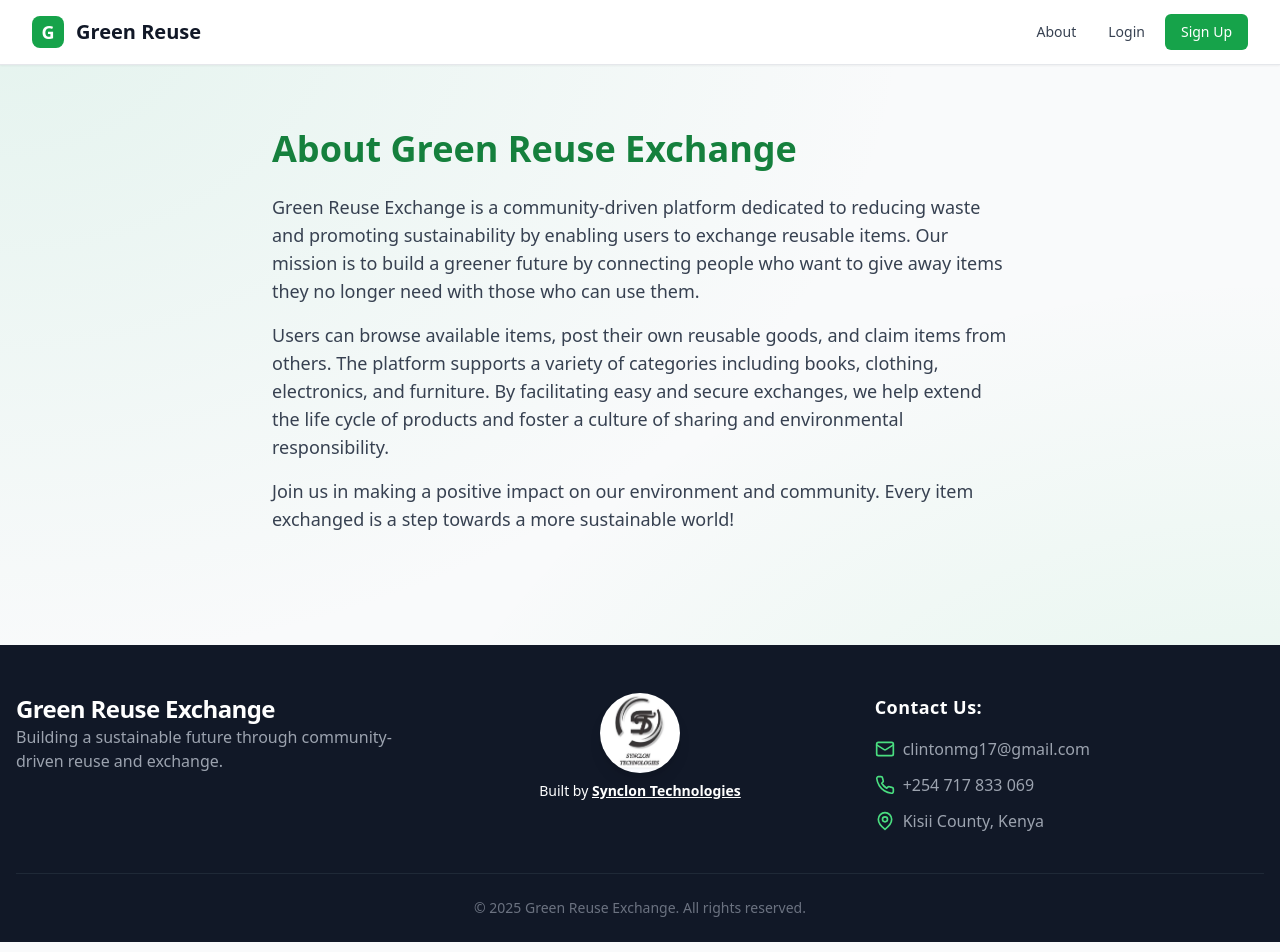
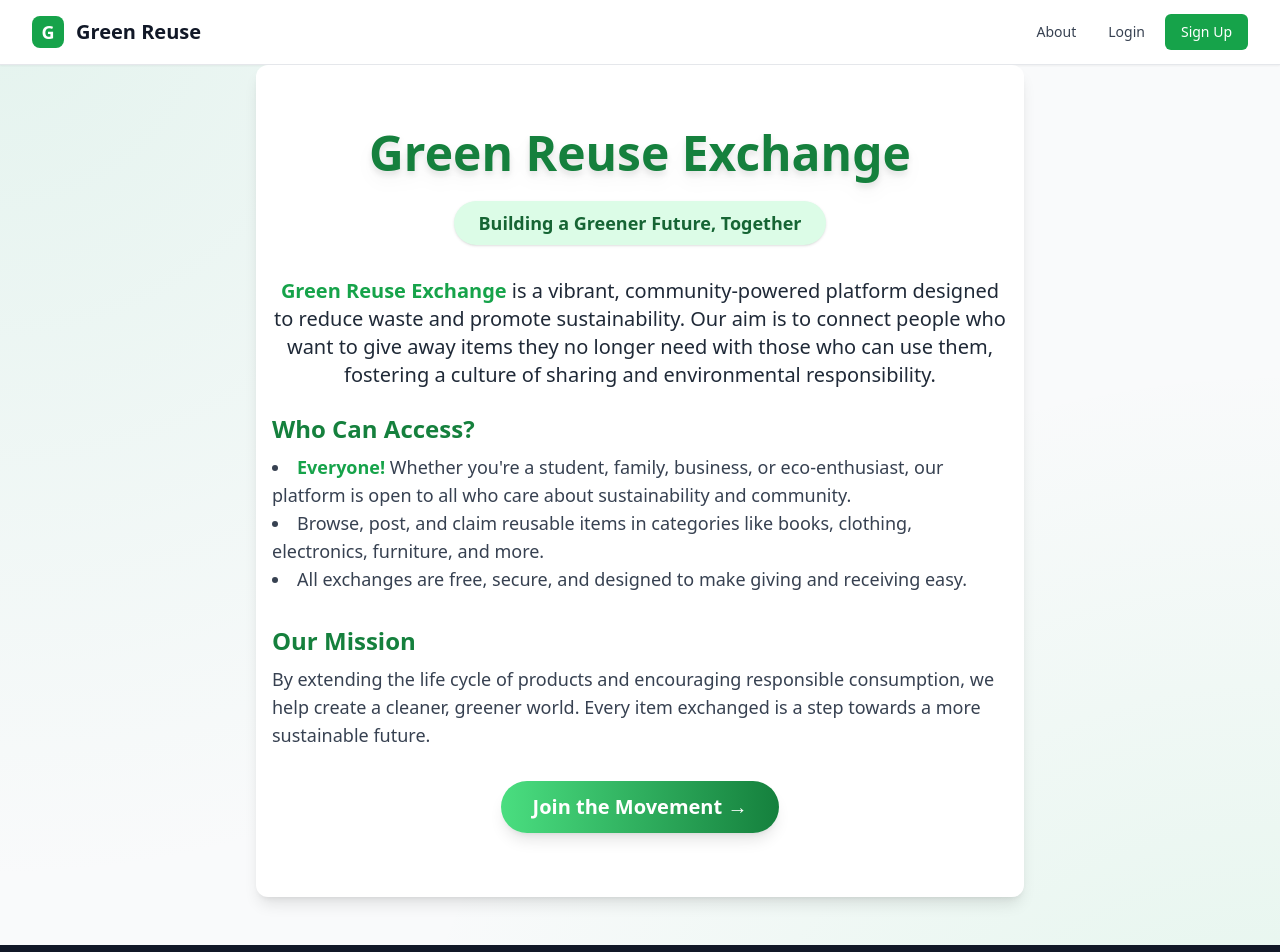
Before and after one commit to Clint0n5-i/green-reuse-exchange-frontend, a React (Vite) app: page /about in a window 1280 px wide. Shown: the top 952 px of the page. Built offline with nearby package versions, Linux system fonts and the light colour scheme; no server answers.

Commit message:
green frontend new

```diff
--- a/src/pages/About.jsx
+++ b/src/pages/About.jsx
@@ -1,18 +1,51 @@
+
 import React from 'react';
+import { useNavigate } from 'react-router-dom';
+import { useAuth } from '../contexts/AuthContext';
 
-const About = () => (
-  <div className="max-w-3xl mx-auto py-16 px-4">
-    <h1 className="text-4xl font-bold mb-6 text-green-700">About Green Reuse Exchange</h1>
-    <p className="text-lg text-gray-700 mb-4">
-      Green Reuse Exchange is a community-driven platform dedicated to reducing waste and promoting sustainability by enabling users to exchange reusable items. Our mission is to build a greener future by connecting people who want to give away items they no longer need with those who can use them.
+const About = () => {
+  const navigate = useNavigate();
+  const { user } = useAuth();
+  const handleJoinClick = () => {
+    if (!user) {
+      navigate('/signup');
+    }
+  };
+  return (
+    <div className="max-w-3xl mx-auto py-16 px-4 bg-white rounded-xl shadow-lg">
+    <h1 className="text-5xl font-extrabold mb-6 text-green-700 text-center drop-shadow-lg">Green Reuse Exchange</h1>
+    <div className="flex justify-center mb-8">
+      <span className="inline-block px-6 py-2 bg-green-100 text-green-800 rounded-full font-semibold text-lg shadow">Building a Greener Future, Together</span>
+    </div>
+    <p className="text-xl text-gray-800 mb-6 text-center">
+      <span className="font-bold text-green-600">Green Reuse Exchange</span> is a vibrant, community-powered platform designed to reduce waste and promote sustainability. Our aim is to connect people who want to give away items they no longer need with those who can use them, fostering a culture of sharing and environmental responsibility.
     </p>
-    <p className="text-lg text-gray-700 mb-4">
-      Users can browse available items, post their own reusable goods, and claim items from others. The platform supports a variety of categories including books, clothing, electronics, and furniture. By facilitating easy and secure exchanges, we help extend the life cycle of products and foster a culture of sharing and environmental responsibility.
-    </p>
-    <p className="text-lg text-gray-700">
-      Join us in making a positive impact on our environment and community. Every item exchanged is a step towards a more sustainable world!
-    </p>
+    <div className="mb-8">
+      <h2 className="text-2xl font-bold text-green-700 mb-2">Who Can Access?</h2>
+      <ul className="list-disc list-inside text-lg text-gray-700">
+        <li><span className="font-semibold text-green-600">Everyone!</span> Whether you're a student, family, business, or eco-enthusiast, our platform is open to all who care about sustainability and community.</li>
+        <li>Browse, post, and claim reusable items in categories like books, clothing, electronics, furniture, and more.</li>
+        <li>All exchanges are free, secure, and designed to make giving and receiving easy.</li>
+      </ul>
+    </div>
+    <div className="mb-8">
+      <h2 className="text-2xl font-bold text-green-700 mb-2">Our Mission</h2>
+      <p className="text-lg text-gray-700">
+        By extending the life cycle of products and encouraging responsible consumption, we help create a cleaner, greener world. Every item exchanged is a step towards a more sustainable future.
+      </p>
+    </div>
+    <div className="flex justify-center">
+      <button
+        className={`inline-block px-8 py-3 text-xl font-bold rounded-full shadow-lg focus:outline-none focus:ring-2 focus:ring-green-500 transition-transform duration-300
+          ${user ? 'bg-gray-400 text-gray-200 cursor-not-allowed' : 'bg-gradient-to-r from-green-400 to-green-700 text-white hover:scale-105'}`}
+        onClick={handleJoinClick}
+        disabled={!!user}
+      >
+        Join the Movement &rarr;
+      </button>
+    </div>
   </div>
-);
+  );
+};
 
 export default About;
```
